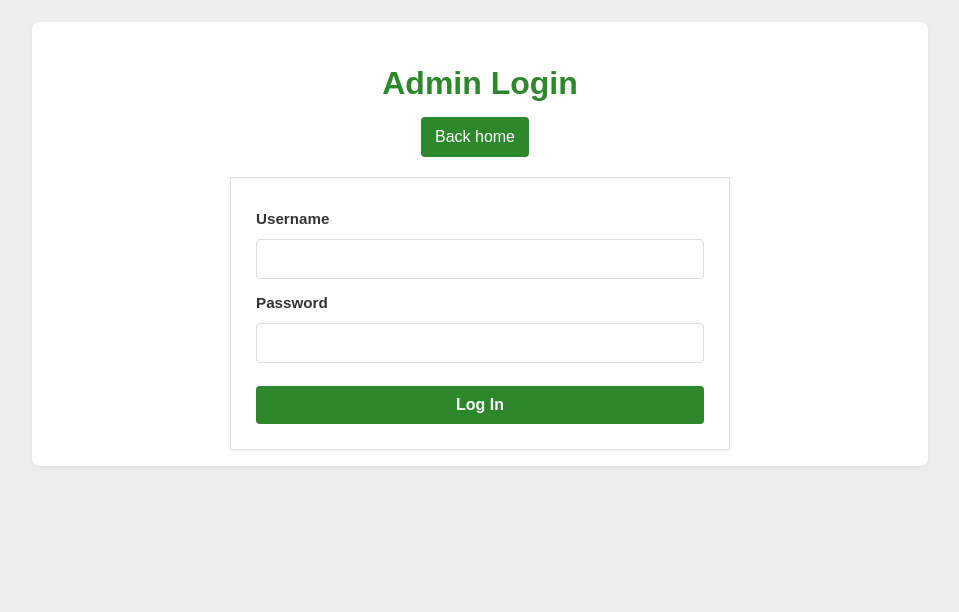
After one commit to The-Arctic-Winter-7/grc-trades-board, a Node server app: page /login in a window 1280 px wide. The commit adds this page. Shown: the part 188-800 px from the top of the page, without its empty margins (160-1119 px from the left). Run offline with Node 20, Linux system fonts and the light colour scheme.

Commit message:
Add admin login, logout, and protected routes (steps 5 and 6)

```diff
--- a/app.js
+++ b/app.js
@@ -1,7 +1,7 @@
 import express from 'express';
 import mysql2 from 'mysql2';
 import dotenv from 'dotenv';
-
+import session from 'express-session';
 dotenv.config();
 
 // Creates express application
@@ -27,6 +27,68 @@ app.use(express.static('public'));
 
 app.use(express.urlencoded({ extended: true }));
 
+app.use(session({
+    secret: process.env.SESSION_SECRET,
+    resave: false,
+    saveUninitialized: false,
+    cookie: { httpOnly: true, maxAge: 1000 * 60 * 60 } // session expires after 1 hour
+}));
+
+// Makes isAdmin available in every EJS view (your teammate needs this for Step 4's Add Job link)
+app.use((req, res, next) => {
+    res.locals.isAdmin = !!req.session.isAdmin;
+    next();
+});
+
+// Blocks anyone who is not logged in
+function requireAdmin(req, res, next) {
+    // Stops the browser from caching protected pages, so Back after logout doesn't show them
+    res.set('Cache-Control', 'no-store');
+    if (req.session.isAdmin) {
+        return next();
+    }
+    res.redirect('/login');
+}
+
+
+// Login form
+app.get('/login', (req, res) => {
+    if (req.session.isAdmin) {
+        return res.redirect('/add-job');
+    }
+    res.render('login', { error: null, username: '' });
+});
+
+// Check credentials
+app.post('/login', (req, res) => {
+    const { username = '', password = '' } = req.body;
+
+    if (!username.trim() || !password) {
+        return res.status(400).render('login', {
+            error: 'Please enter both a username and password.',
+            username
+        });
+    }
+
+    if (username === process.env.ADMIN_USERNAME && password === process.env.ADMIN_PASSWORD) {
+        req.session.isAdmin = true;
+        return res.redirect('/add-job');
+    }
+
+    // Password is not sent back, so the field is cleared
+    res.status(401).render('login', {
+        error: 'Incorrect username or password. Please try again.',
+        username
+    });
+});
+
+// Logout
+app.get('/logout', (req, res) => {
+    req.session.destroy(() => {
+        res.redirect('/');
+    });
+});
+
 app.set('view engine', 'ejs');
 
 // Home Route
@@ -35,12 +97,12 @@ app.get('/', (req, res) => {
 });
 
 // Add a Job Form Route
-app.get('/add-job', (req, res) => {
+app.get('/add-job', requireAdmin, (req, res) => {
     res.render('add-job');
 });
 
 // This is where form submissions are sent to and saved on the database
-app.post('/submit-job', async (req, res) => {
+app.post('/submit-job', requireAdmin, async (req, res) => {
     try {
         const job = req.body;
         console.log(job);
@@ -69,7 +131,7 @@ app.post('/submit-job', async (req, res) => {
 });
 
 // Job Submission Confirmation Route
-app.get('/confirm', (req, res) => {
+app.get('/confirm', requireAdmin, (req, res) => {
     res.render('confirm');
 });
 
--- a/package.json
+++ b/package.json
@@ -22,6 +22,7 @@
     "dotenv": "^18.0.10",
     "ejs": "^7.0.2",
     "express": "^5.3.0",
+    "express-session": "^1.19.0",
     "mysql2": "^3.24.6"
   },
   "devDependencies": {
--- /dev/null
+++ b/views/login.ejs
@@ -0,0 +1,32 @@
+<!DOCTYPE html>
+<html lang="en">
+
+<head>
+  <%- include('partials/head', { title: 'Login' }) %>
+</head>
+
+<body>
+  <%- include('partials/nav', { heading: 'Admin Login' }) %>
+  <div id="main">
+    <h1>Admin Login</h1>
+    <div id="main-button-container">
+      <a href="/" class="main-button">Back home</a>
+    </div>
+
+    <form action="/login" method="POST" class="job-form">
+      <% if (error) { %>
+        <span class="error"><%= error %></span>
+      <% } %>
+
+      <label for="username">Username</label>
+      <input type="text" id="username" name="username" value="<%= username %>">
+
+      <label for="password">Password</label>
+      <input type="password" id="password" name="password">
+
+      <button type="submit">Log In</button>
+    </form>
+  </div>
+</body>
+
+</html>
```
Also changed, not shown: views/add-job.ejs (+5 -4 lines), 1 other file.
